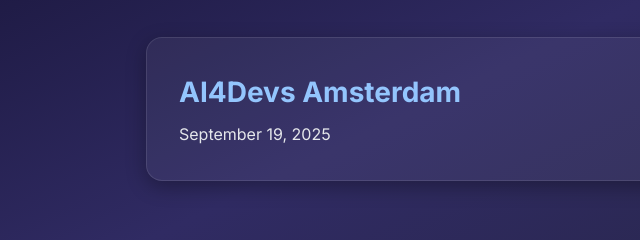
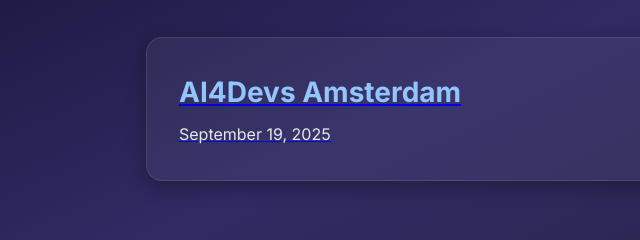
Before and after one commit to AI4DevsConf/AI4DevsWeb, a plain HTML site: page index.html in a window 1280 px wide. Shown: the part 270-510 px from the top of the page, 76-716 px from the left. Drawn offline with Linux system fonts and the light colour scheme.

Commit message:
Added link to Amsterdam edition
Signed-off-by: jonathan.vila <jonathan.vila@sonarsource.com>

```diff
--- a/index.html
+++ b/index.html
@@ -104,8 +104,10 @@
 
   <section id="events">
     <div class="conference">
+      <a href="https://amsterdam.ai4devs.io/">
       <h2>AI4Devs Amsterdam</h2>
       <p>September 19, 2025</p>
+    </a>
     </div>
   </section>
 
```
